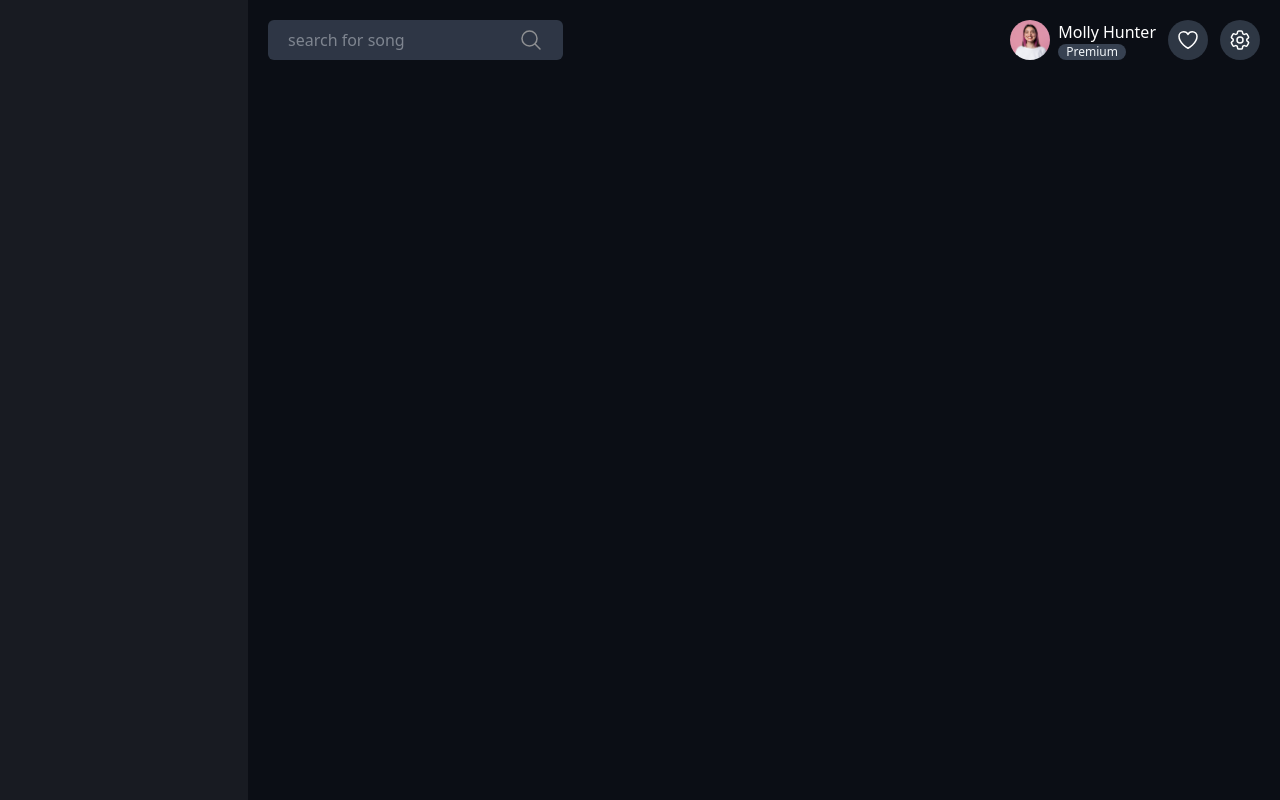
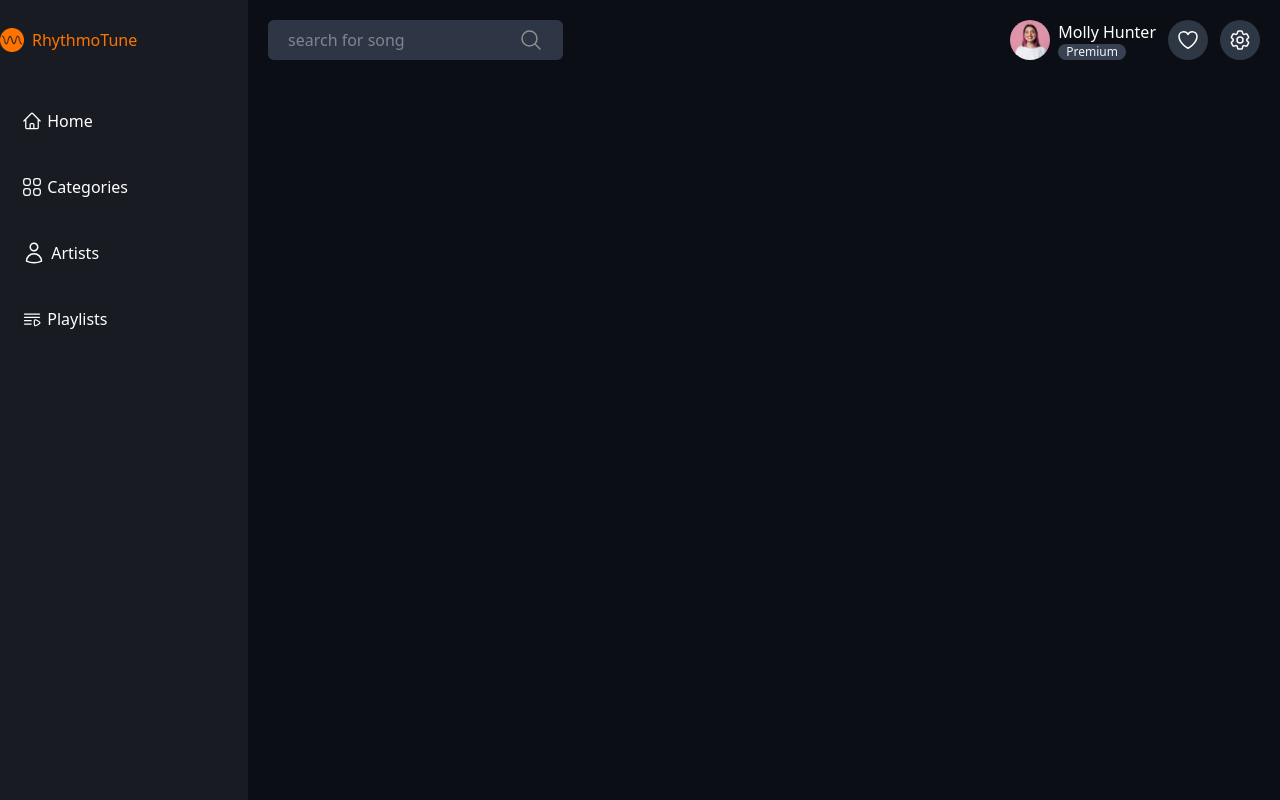
Before and after one commit to Amirhossein-Ejad/music-player, a React (Create React App) app: page / in a window 1280 px wide. Built offline with nearby package versions, Linux system fonts and the light colour scheme.

Commit message:
build menu

```diff
--- a/src/App.js
+++ b/src/App.js
@@ -3,8 +3,9 @@ import SideBar from "./components/side_bar/SideBar";
 function App() {
   return (
     <div className="bg-primary">
-      <div className="container flex justify-between  items-center ">
+      <div className="container flex ">
         <SideBar />
+        {/* content */}
         <div className="flex-[4_4_0] w-full h-screen p-5">
           <Header />
         </div>
--- a/src/components/header/Header.jsx
+++ b/src/components/header/Header.jsx
@@ -18,13 +18,13 @@ export default function Header() {
         {/*like & setting */}
         <div className="flex justify-between items-center gap-x-3">
           <div className="flex justify-center items-center rounded-full text-white bg-gray-700 bg-opacity-80 w-10 h-10 object-cover object-center overflow-hidden">
-            <svg className=" w-7" xmlns="http://www.w3.org/2000/svg" fill="none" viewBox="0 0 24 24" stroke-width="1.5" stroke="currentColor" class="size-6">
+            <svg className="cursor-pointer w-7" xmlns="http://www.w3.org/2000/svg" fill="none" viewBox="0 0 24 24" stroke-width="1.5" stroke="currentColor" class="size-6">
               <path stroke-linecap="round" stroke-linejoin="round" d="M21 8.25c0-2.485-2.099-4.5-4.688-4.5-1.935 0-3.597 1.126-4.312 2.733-.715-1.607-2.377-2.733-4.313-2.733C5.1 3.75 3 5.765 3 8.25c0 7.22 9 12 9 12s9-4.78 9-12Z" />
             </svg>
 
           </div>
           <div className="flex justify-center items-center rounded-full text-white bg-gray-700 bg-opacity-80 w-10 h-10 object-cover object-center overflow-hidden">
-            <svg className=" w-7" xmlns="http://www.w3.org/2000/svg" fill="none" viewBox="0 0 24 24" stroke-width="1.5" stroke="currentColor" class="size-6">
+            <svg className="cursor-pointer w-7" xmlns="http://www.w3.org/2000/svg" fill="none" viewBox="0 0 24 24" stroke-width="1.5" stroke="currentColor" class="size-6">
               <path stroke-linecap="round" stroke-linejoin="round" d="M9.594 3.94c.09-.542.56-.94 1.11-.94h2.593c.55 0 1.02.398 1.11.94l.213 1.281c.063.374.313.686.645.87.074.04.147.083.22.127.325.196.72.257 1.075.124l1.217-.456a1.125 1.125 0 0 1 1.37.49l1.296 2.247a1.125 1.125 0 0 1-.26 1.431l-1.003.827c-.293.241-.438.613-.43.992a7.723 7.723 0 0 1 0 .255c-.008.378.137.75.43.991l1.004.827c.424.35.534.955.26 1.43l-1.298 2.247a1.125 1.125 0 0 1-1.369.491l-1.217-.456c-.355-.133-.75-.072-1.076.124a6.47 6.47 0 0 1-.22.128c-.331.183-.581.495-.644.869l-.213 1.281c-.09.543-.56.94-1.11.94h-2.594c-.55 0-1.019-.398-1.11-.94l-.213-1.281c-.062-.374-.312-.686-.644-.87a6.52 6.52 0 0 1-.22-.127c-.325-.196-.72-.257-1.076-.124l-1.217.456a1.125 1.125 0 0 1-1.369-.49l-1.297-2.247a1.125 1.125 0 0 1 .26-1.431l1.004-.827c.292-.24.437-.613.43-.991a6.932 6.932 0 0 1 0-.255c.007-.38-.138-.751-.43-.992l-1.004-.827a1.125 1.125 0 0 1-.26-1.43l1.297-2.247a1.125 1.125 0 0 1 1.37-.491l1.216.456c.356.133.751.072 1.076-.124.072-.044.146-.086.22-.128.332-.183.582-.495.644-.869l.214-1.28Z" />
               <path stroke-linecap="round" stroke-linejoin="round" d="M15 12a3 3 0 1 1-6 0 3 3 0 0 1 6 0Z" />
             </svg>
--- a/src/components/side_bar/SideBar.jsx
+++ b/src/components/side_bar/SideBar.jsx
@@ -1,9 +1,49 @@
-
+import logoimg from "./../side_bar/sound-icon.png"
 export default function SideBar() {
 
   return (
     <>
-      <div className={`flex justify-center  items-center bg-secondary_dark flex-[1_1_0] h-screen`}></div>
+      <div className=" bg-secondary_dark flex-[1_1_0] h-screen">
+        {/* logo & image sidebar */}
+        <div className="cursor-pointer flex items-center gap-x-2 self-start mx-auto mt-7">
+          <img className="w-6 h-6 inline-block" src={logoimg} alt="logoimg" />
+          <p className="text-[#ff7400]">RhythmoTune</p>
+        </div>
+        {/* Menu */}
+        <table className="flex flex-col mt-12 gap-y-6 items-center text-white ">
+          <tr className="flex gap-x-1 justify-start items-center cursor-pointer hover:bg-[#313237] w-[95%] rounded-2xl px-4 py-2" >
+            <svg className="w-5 h-5" xmlns="http://www.w3.org/2000/svg" fill="none" viewBox="0 0 24 24" stroke-width="1.5" stroke="currentColor" >
+              <path stroke-linecap="round" stroke-linejoin="round" d="m2.25 12 8.954-8.955c.44-.439 1.152-.439 1.591 0L21.75 12M4.5 9.75v10.125c0 .621.504 1.125 1.125 1.125H9.75v-4.875c0-.621.504-1.125 1.125-1.125h2.25c.621 0 1.125.504 1.125 1.125V21h4.125c.621 0 1.125-.504 1.125-1.125V9.75M8.25 21h8.25" />
+            </svg>
+            <td >Home</td>
+          </tr >
+          <tr className="flex gap-x-1 justify-start items-center cursor-pointer hover:bg-[#313237] w-[95%] rounded-2xl px-4 py-2">
+            <svg className="w-5 h-5 text-white" xmlns="http://www.w3.org/2000/svg" viewBox="0 0 24 24" fill="none">
+              <path d="M5 10H7C9 10 10 9 10 7V5C10 3 9 2 7 2H5C3 2 2 3 2 5V7C2 9 3 10 5 10Z" stroke="currentColor" stroke-width="1.5" stroke-miterlimit="10" stroke-linecap="round" stroke-linejoin="round" />
+              <path d="M17 10H19C21 10 22 9 22 7V5C22 3 21 2 19 2H17C15 2 14 3 14 5V7C14 9 15 10 17 10Z" stroke="currentColor" stroke-width="1.5" stroke-miterlimit="10" stroke-linecap="round" stroke-linejoin="round" />
+              <path d="M17 22H19C21 22 22 21 22 19V17C22 15 21 14 19 14H17C15 14 14 15 14 17V19C14 21 15 22 17 22Z" stroke="currentColor" stroke-width="1.5" stroke-miterlimit="10" stroke-linecap="round" stroke-linejoin="round" />
+              <path d="M5 22H7C9 22 10 21 10 19V17C10 15 9 14 7 14H5C3 14 2 15 2 17V19C2 21 3 22 5 22Z" stroke="currentColor" stroke-width="1.5" stroke-miterlimit="10" stroke-linecap="round" stroke-linejoin="round" />
+            </svg>
+            <td>Categories</td>
+          </tr >
+          <tr className="flex gap-x-1 justify-start items-center cursor-pointer hover:bg-[#313237] w-[95%] rounded-2xl px-4 py-2">
+            <svg className="w-5 h-5 text-white" xmlns="http://www.w3.org/2000/svg" fill="none" viewBox="0 0 24 24" stroke-width="1.5" stroke="currentColor" class="size-6">
+              <path stroke-linecap="round" stroke-linejoin="round" d="M15.75 6a3.75 3.75 0 1 1-7.5 0 3.75 3.75 0 0 1 7.5 0ZM4.501 20.118a7.5 7.5 0 0 1 14.998 0A17.933 17.933 0 0 1 12 21.75c-2.676 0-5.216-.584-7.499-1.632Z" />
+            </svg>
+            <td>Artists</td>
+          </tr>
+          <tr className="flex gap-x-1 justify-start items-center cursor-pointer hover:bg-[#313237] w-[95%] rounded-2xl px-4 py-2">
+          <svg className="text-white w-5 h-5" xmlns="http://www.w3.org/2000/svg" viewBox="0 0 24 24" fill="none">
+              <path d="M21 6L3 6" stroke="currentColor" stroke-width="1.5" stroke-linecap="round" />
+              <path d="M21 10L3 10" stroke="currentColor" stroke-width="1.5" stroke-linecap="round" />
+              <path d="M11 14L3 14" stroke="currentColor" stroke-width="1.5" stroke-linecap="round" />
+              <path d="M11 18H3" stroke="currentColor" stroke-width="1.5" stroke-linecap="round" />
+              <path d="M18.875 14.1183C20.5288 15.0732 21.3558 15.5506 21.4772 16.2394C21.5076 16.4118 21.5076 16.5881 21.4772 16.7604C21.3558 17.4492 20.5288 17.9266 18.875 18.8815C17.2212 19.8363 16.3942 20.3137 15.737 20.0745C15.5725 20.0147 15.4199 19.9265 15.2858 19.814C14.75 19.3644 14.75 18.4096 14.75 16.4999C14.75 14.5902 14.75 13.6354 15.2858 13.1858C15.4199 13.0733 15.5725 12.9852 15.737 12.9253C16.3942 12.6861 17.2212 13.1635 18.875 14.1183Z" stroke="currentColor" stroke-width="1.5" />
+            </svg>
+            <td>Playlists</td>
+          </tr>
+        </table>
+      </div>
     </>
   );
 }
```
Also changed, not shown: src/components/side_bar/category-svgrepo-com.svg (added), src/components/side_bar/sound-icon.png.
